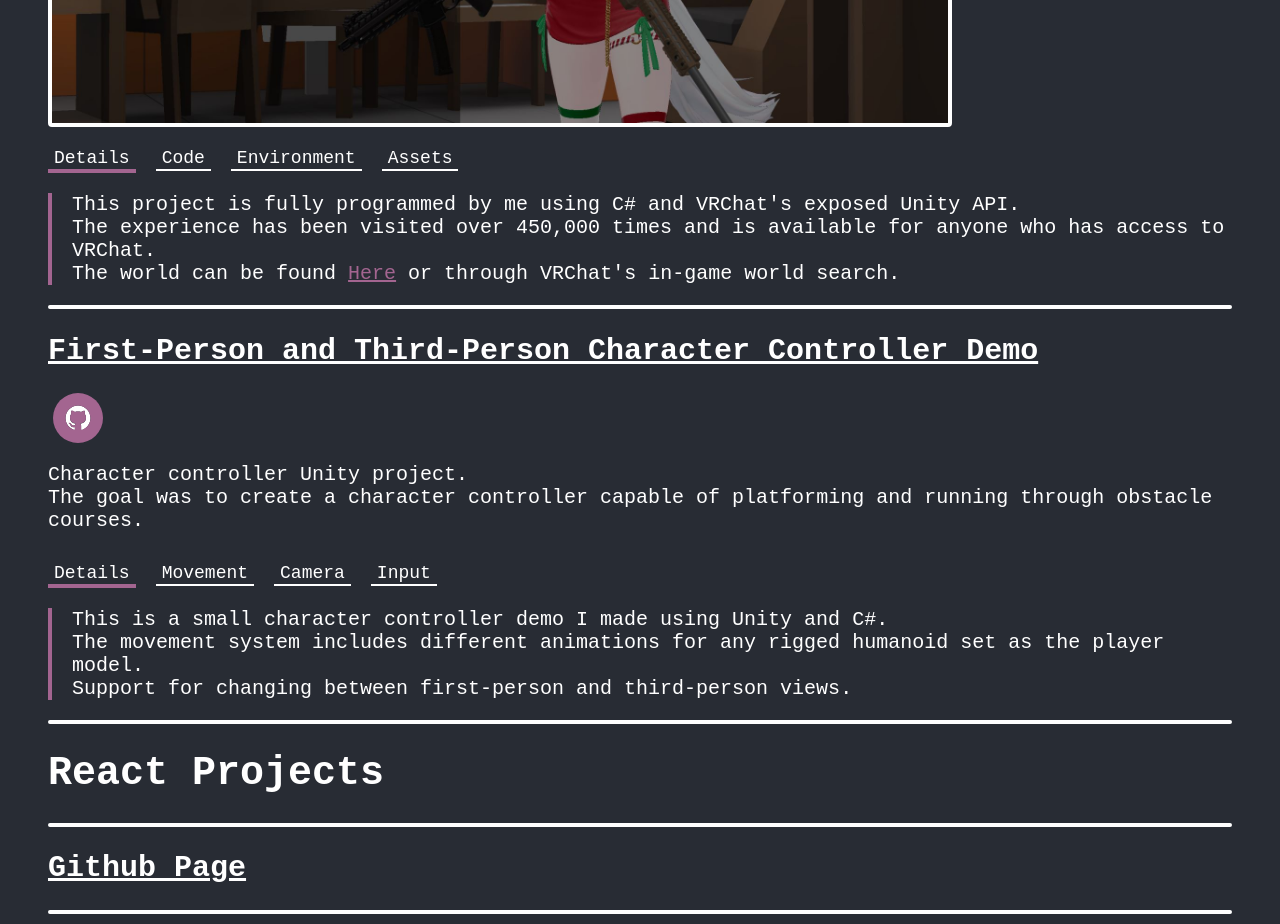
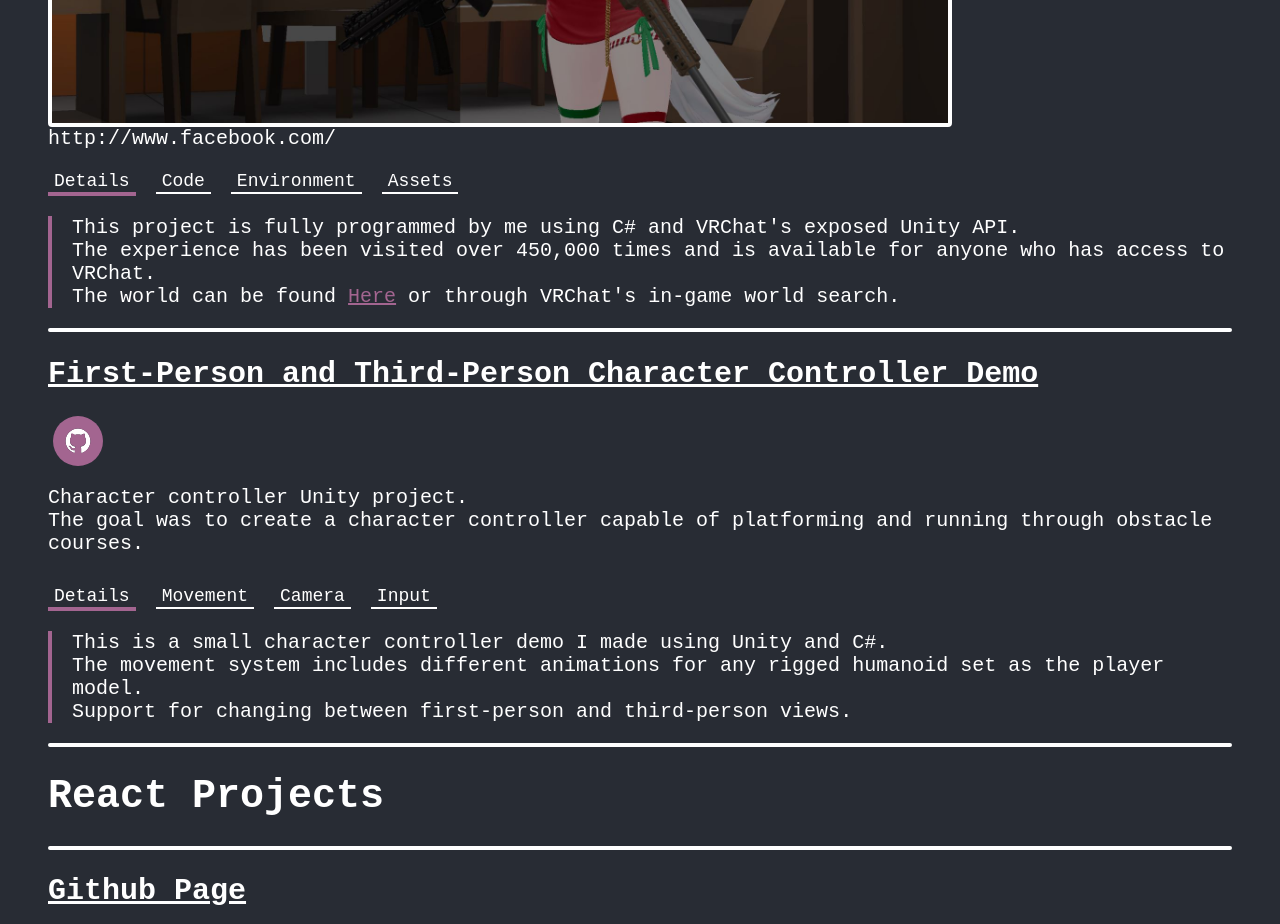
Before and after one commit to Xramu/react-github-pages, a React (Create React App) app: page / in a window 1280 px wide. Shown: the part 1500-2424 px from the top of the page. Built offline with nearby package versions, Linux system fonts and the light colour scheme.

Commit message:
Initial work with project video component

```diff
--- /dev/null
+++ b/src/components/info/ProjectVideo.tsx
@@ -0,0 +1,11 @@
+import React from "react"
+
+type ProjectVideoProps = {
+  url: URL
+}
+
+function ProjectVideo({ url }: ProjectVideoProps) {
+  return <div>{url.toString()}</div>
+}
+
+export default ProjectVideo
--- a/src/components/info/projects/RamusRangeProjectInfo.tsx
+++ b/src/components/info/projects/RamusRangeProjectInfo.tsx
@@ -4,6 +4,7 @@
 import ProjectImage from "../ProjectImage"
 import ProjectTitle from "../ProjectTitle"
 import ProjectSummary from "../ProjectSummary"
+import ProjectVideo from "../ProjectVideo"
 
 // Info Tabs of this project
 
@@ -83,6 +84,8 @@
 
       <ProjectImage src={RamusRangeBanner} alt="Banner of Ramu's Gun Range" />
 
+      <ProjectVideo url={new URL("http://www.facebook.com")} />
+
       <ProjectInfoDropdownBox
         tileInfoSets={[
           detailsInfoSet,
```
